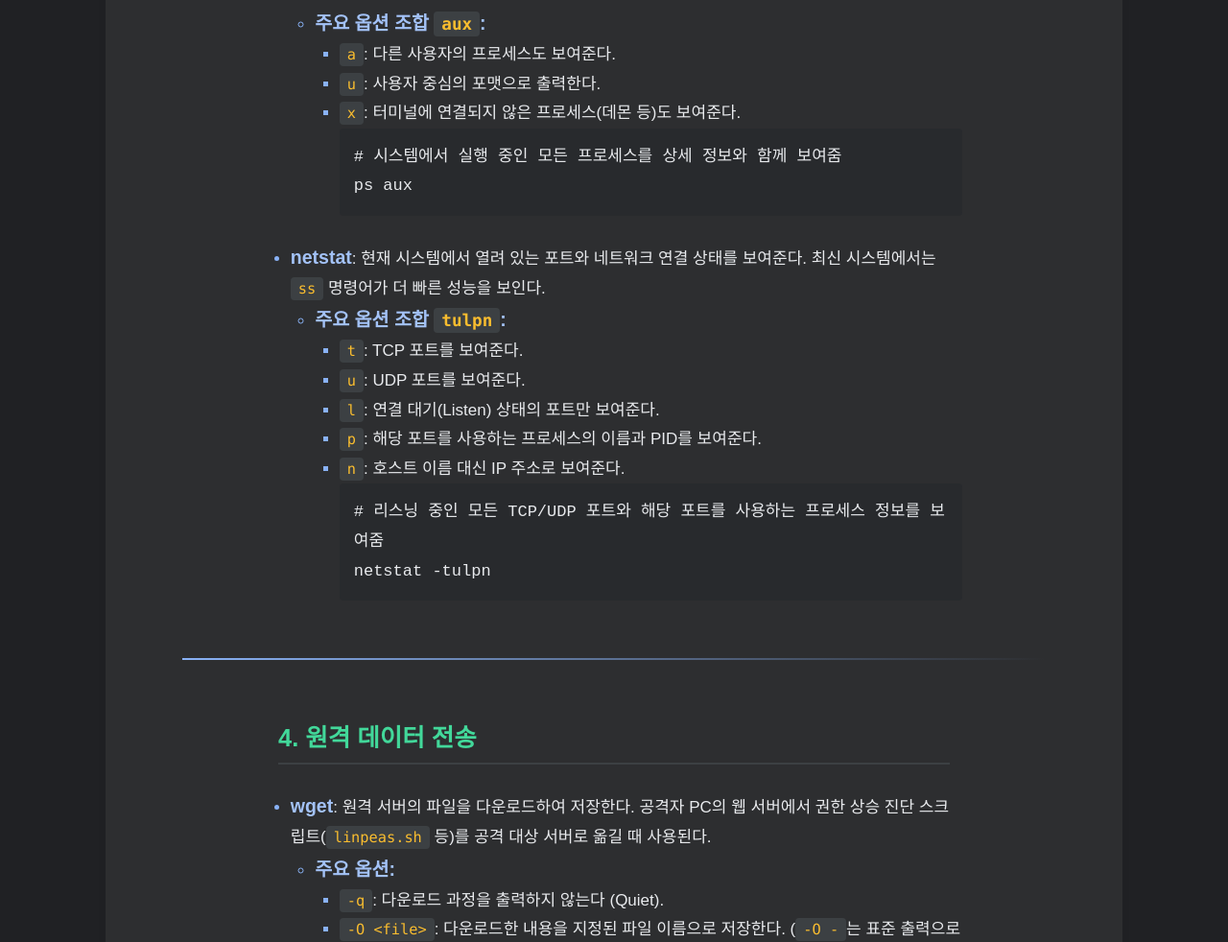
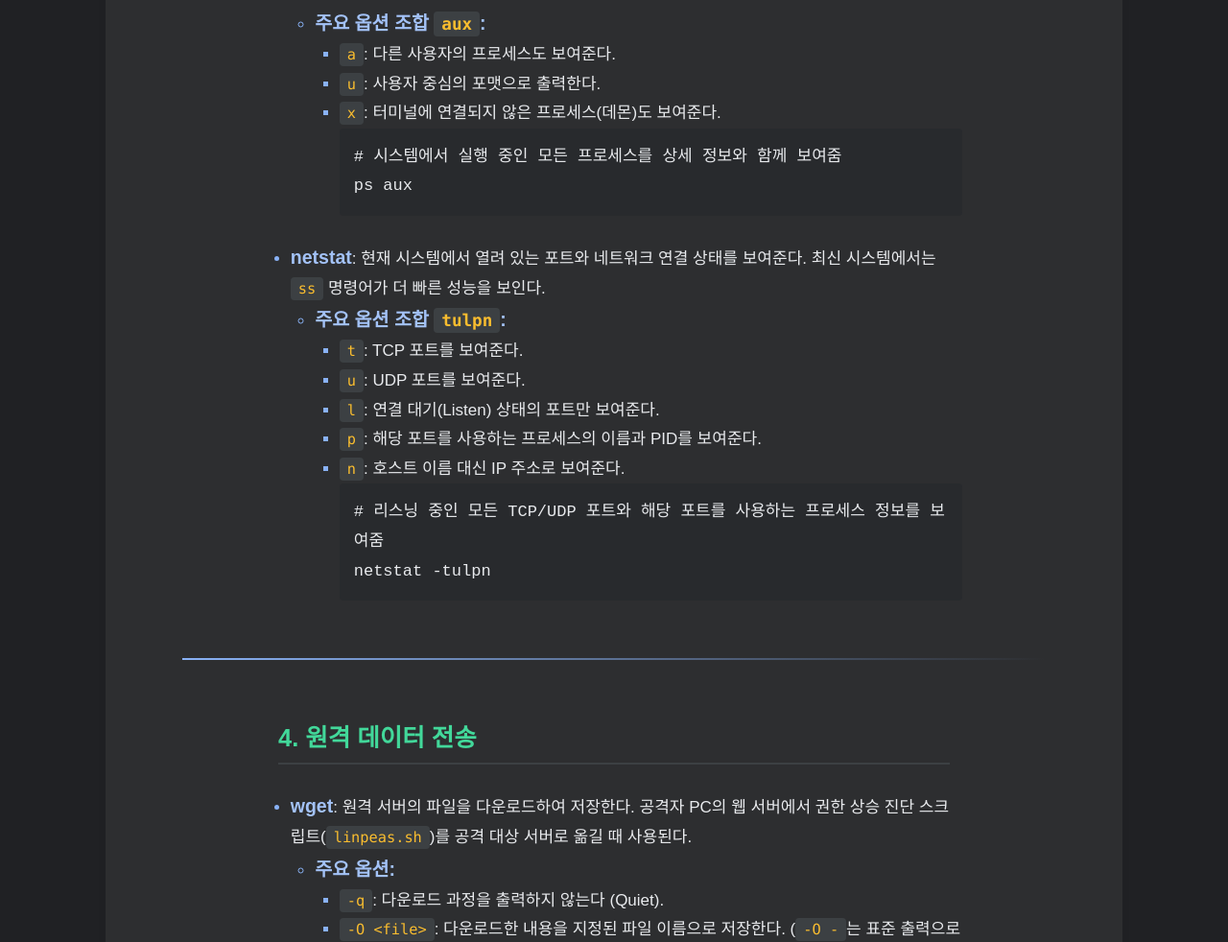
Before and after one commit to HamaP0/HamaP0.github.io, a Jekyll site: the page built from _posts/시스템 해킹/2025-09-02-LinuxCommand_study.md, in a window 1280 px wide and 1400 px high, scrolled down 1379 px. Shown: the part 152-1134 px from the top of the window at 96% size. Built offline with Jekyll 4.4.1, drawn with Linux system fonts in a browser that asks for light colours; some web fonts are replaced; some of the changed text lies outside the part shown.

Commit message:
Update 2025-09-02-LinuxCommand_study.md

````diff
--- a/_posts/시스템 해킹/2025-09-02-LinuxCommand_study.md
+++ b/_posts/시스템 해킹/2025-09-02-LinuxCommand_study.md
@@ -40,7 +40,7 @@
     *   **주요 옵션 조합 `aux`:**
         *   `a`: 다른 사용자의 프로세스도 보여준다.
         *   `u`: 사용자 중심의 포맷으로 출력한다.
-        *   `x`: 터미널에 연결되지 않은 프로세스(데몬 등)도 보여준다.
+        *   `x`: 터미널에 연결되지 않은 프로세스(데몬)도 보여준다.
     ```bash
     # 시스템에서 실행 중인 모든 프로세스를 상세 정보와 함께 보여줌
     ps aux
@@ -61,7 +61,7 @@
 
 ### 4. 원격 데이터 전송
 
-*   **wget**: 원격 서버의 파일을 다운로드하여 저장한다. 공격자 PC의 웹 서버에서 권한 상승 진단 스크립트(`linpeas.sh` 등)를 공격 대상 서버로 옮길 때 사용된다.
+*   **wget**: 원격 서버의 파일을 다운로드하여 저장한다. 공격자 PC의 웹 서버에서 권한 상승 진단 스크립트(`linpeas.sh`)를 공격 대상 서버로 옮길 때 사용된다.
     *   **주요 옵션:**
         *   `-q`: 다운로드 과정을 출력하지 않는다 (Quiet).
         *   `-O <file>`: 다운로드한 내용을 지정된 파일 이름으로 저장한다. (`-O -`는 표준 출력으로 보냄)
@@ -71,7 +71,7 @@
     ```
 *   **curl**: URL을 통해 데이터를 전송하고 그 결과를 터미널에 직접 출력한다. 파일 저장 없이 API 응답을 확인하거나 웹 페이지 소스를 분석할 때 유용하다.
     *   **주요 옵션:**
-        *   `-X <METHOD>`: `GET`, `POST` 등 HTTP 메서드를 지정한다.
+        *   `-X <METHOD>`: `GET`, `POST` HTTP 메서드를 지정한다.
         *   `-d <data>`: `POST` 요청 시 전송할 데이터를 지정한다.
     ```bash
     # DVWA 로그인 페이지에 POST 요청을 보내고 응답을 확인
@@ -83,7 +83,7 @@
 시스템에 남겨진 로그 파일을 분석하여 공격 시도나 비정상적인 활동을 탐지할 수 있다. `grep`, `tail`과 같은 명령어는 대량의 로그에서 유의미한 정보를 필터링하는 데 사용된다.
 
 #### **주요 로그 파일 (Ubuntu 기준)**
-*   `/var/log/auth.log`: 사용자 로그인, `sudo` 명령어 사용 등 인증 관련 기록.
+*   `/var/log/auth.log`: 사용자 로그인, `sudo` 명령어 사용 인증 관련 기록.
 *   `/var/log/apache2/access.log`: 웹 서버 접속 기록.
 
 #### **로그 분석 예시**
````
